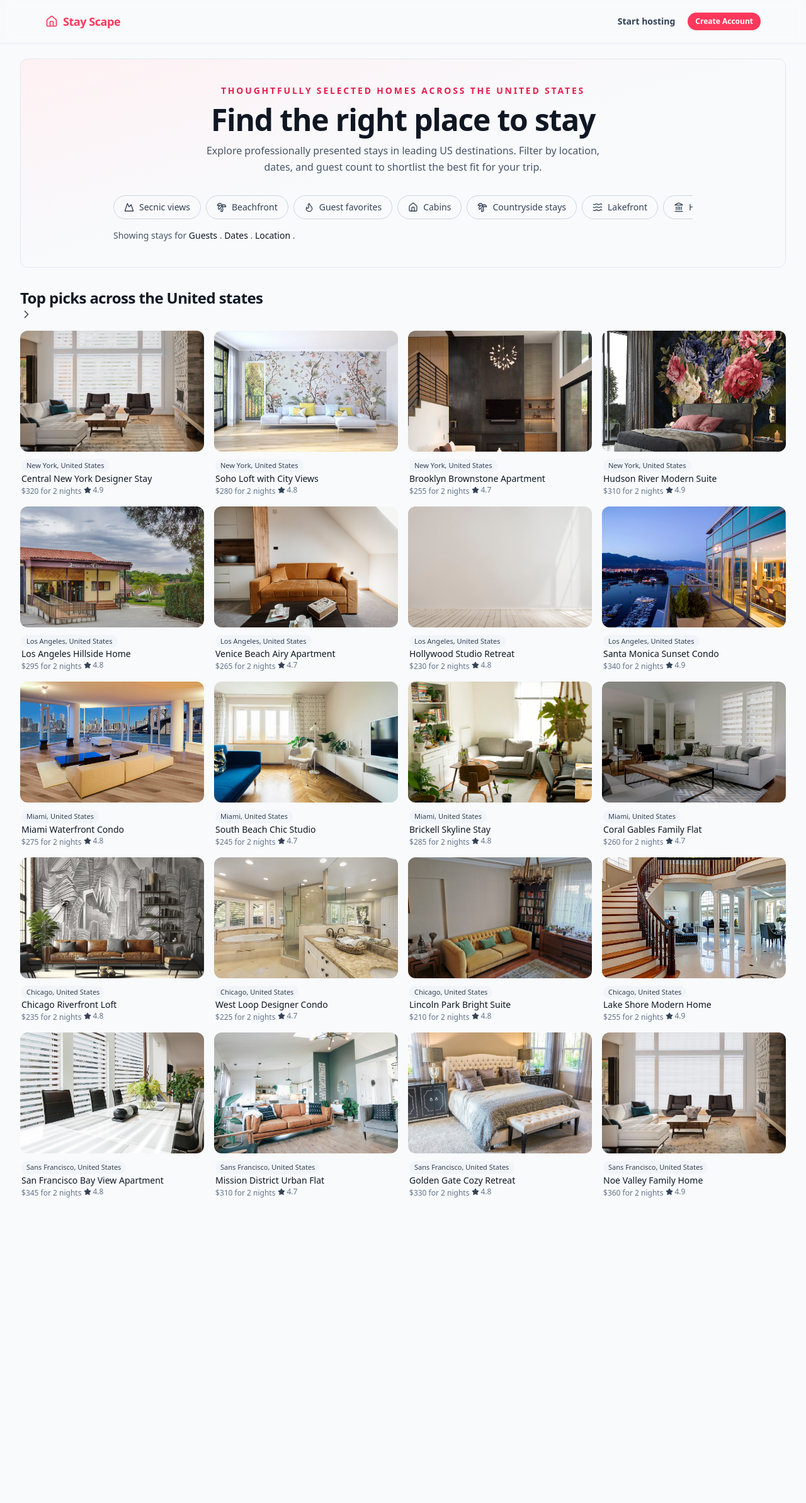
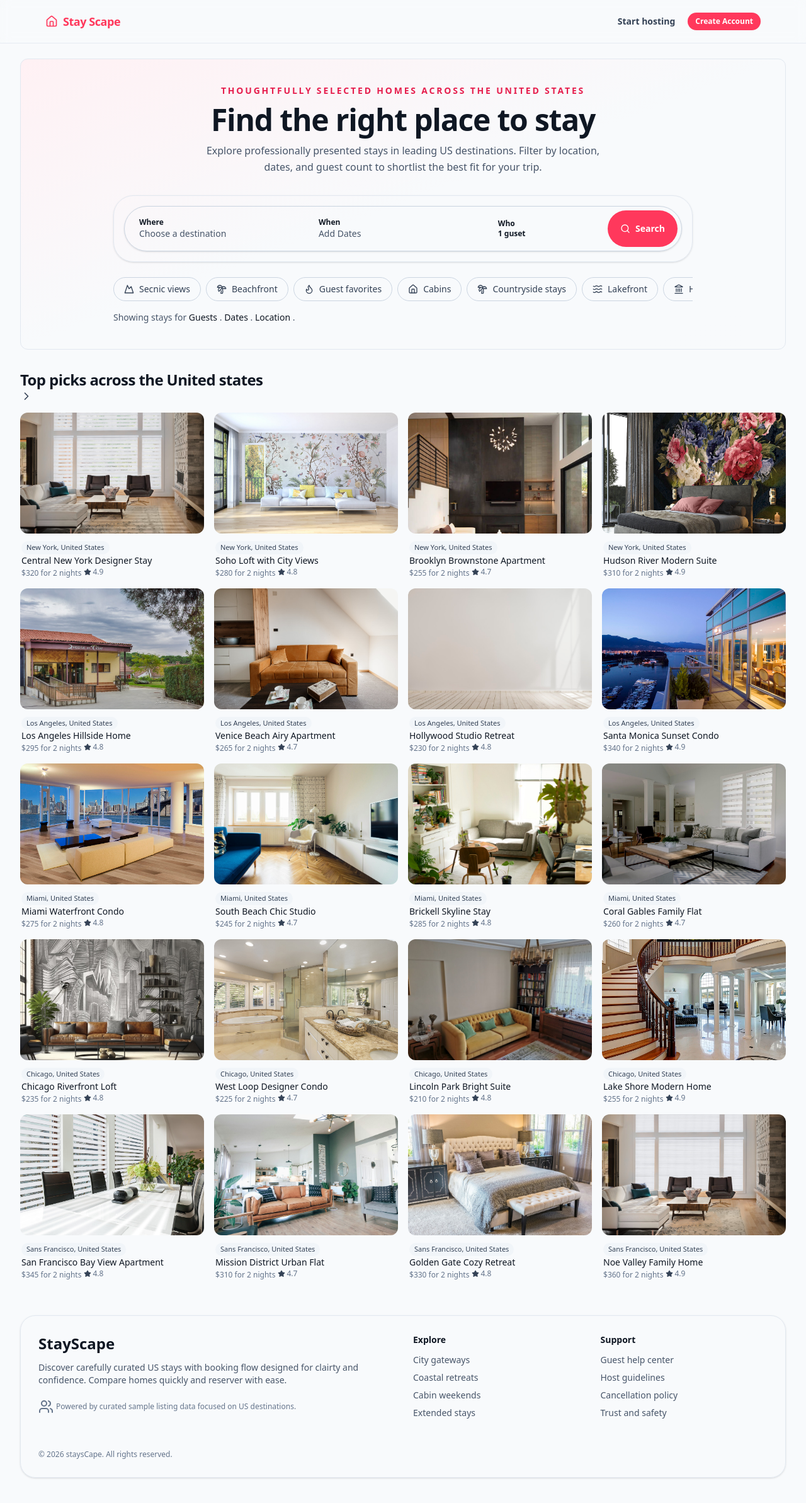
Before and after one commit to ahsangulzar009/air-bnb, a Next.js app: page / in a window 1280 px wide. Shown: the top 2386 px of the page at 63% size. Before the commit the page ends 1950 px from the top, so only its background shows below. Built offline with nearby package versions, Linux system fonts and the light colour scheme; no server answers.

Commit message:
searchbar/and footer is implemented

```diff
--- a/src/app/page.tsx
+++ b/src/app/page.tsx
@@ -1,7 +1,8 @@
 import { fetchDemoProperties } from "@/seed/demo/demo-properties";
-import { ChevronRight, Flame, HomeIcon, Landmark, Mountain, Palmtree, Snowflake, Star, TreePalm, Waves } from "lucide-react";
+import { ChevronRight, Flame, HomeIcon, Landmark, Mountain, Palmtree, Snowflake, Star, TreePalm, Users, Waves } from "lucide-react";
 import Link from "next/link";
 import { SafeImage } from "@/components/safe-image"
+import { HomeSearchbar } from "@/components/home-searchbar";
 
 
 type HomePageProps = {
@@ -101,7 +102,7 @@ export default async function Home({ searchParams }: HomePageProps) {
         </div>
 
         <div className="mx-auto mt-7 max-w-230 md:mt-8">
-          {/* <HomeSearchBar */}
+          <HomeSearchbar/>
         </div>
 
         <div className="mx-auto mt-6 flex max-w-230 items-start justify-between gap-3">
@@ -179,6 +180,44 @@ export default async function Home({ searchParams }: HomePageProps) {
 
         </div>
       </section>
+
+      <footer className="mt-16 rounded-3xl border border-ink-200 bg-surface p-6 shadow-sm md:mt-14 md:p-7">
+        <div className="grid gap-8 md:grid-cols-4">
+          <div className="md:col-span-2">
+            <h3 className="text-2xl font-semibold text-ink-900">StayScape</h3>
+            <p className="mt-3 max-w-xl text-sm text-ink-600">
+              Discover carefully curated US stays with booking flow designed for clairty and confidence. Compare homes quickly and reserver with ease.
+            </p>
+            <p className="mt-5 inline-flex items-center gap-1 text-xs text-ink-500">
+              <Users className="siz-3.5"/>
+              Powered by curated sample listing data focused on US destinations.
+            </p>
+          </div>
+
+          <div>
+            <h4 className="text-sm font-semibold text-ink-900">Explore</h4>
+            <ul className="mt-3 space-y-2 text-sm text-ink-600">
+              <li>City gateways</li>
+              <li>Coastal retreats</li>
+              <li>Cabin weekends</li>
+              <li>Extended stays</li>
+            </ul>
+          </div>
+          <div>
+            <h4 className="text-sm font-semibold text-ink-900">Support</h4>
+            <ul className="mt-3 space-y-2 text-sm text-ink-600">
+              <li>Guest help center</li>
+              <li>Host guidelines</li>
+              <li>Cancellation policy</li>
+              <li>Trust and safety</li>
+            </ul>
+          </div>
+        </div>
+
+        <div className="mt-8 border-ink-200 pt-4 text-xs text-ink-500">
+          &copy; {new Date().getFullYear()} staysCape. All rights reserved.
+        </div>
+      </footer>
     </main>
   );
 }
--- /dev/null
+++ b/src/components/home-searchbar.tsx
@@ -0,0 +1,146 @@
+'use client'
+
+import { toValidate } from "@/lib/date-utils";
+import { format } from "date-fns";
+import { Search } from "lucide-react";
+import { act, useMemo, useRef, useState } from "react";
+import type { DateRange } from "react-day-picker";
+import { useFormStatus } from "react-dom";
+
+
+type HomerSearchbarProps = {
+  initialLocation?: string;
+  initialGuests?: string;
+  initialAdults?: string;
+  initialChildren?: string;
+  initialInfants?: string
+  initialCheckIn?: string;
+  initialCheckOut?: string;
+}
+function SearchSubmitButton() {
+  const { pending } = useFormStatus()
+
+  return (
+    <button
+      className="inline-flex w-full items-center justify-center gap-2 rounded-full bg-brand-500 px-5 py-3 text-sm font-semibold text-white hover:bg-brand-600 disabled:opacity-70 md:w-auto"
+      disabled={pending}
+    >
+      <Search className="size-4" />
+      {pending ? "Searching..." : "Search"}
+    </button>
+  )
+}
+
+export function HomeSearchbar({
+  initialLocation,
+  initialGuests,
+  initialAdults,
+  initialChildren,
+  initialInfants,
+  initialCheckIn,
+  initialCheckOut
+}: HomerSearchbarProps) {
+  const containerRef = useRef<HTMLDivElement>(null)
+  const [activePanel, setActivePanel] = useState<'where' | 'when' | 'who' | null>(null)
+  const [location, setLocation] = useState(initialLocation ?? "")
+  const [adults, setAdults] = useState(Number(initialAdults || initialGuests || 1));
+  const [children, setChildren] = useState(Number(initialChildren || 0))
+  const [infants, setInfants] = useState(Number(initialInfants || 0));
+  const [range, setRange] = useState<DateRange | undefined>({
+    from: toValidate(initialCheckIn),
+    to: toValidate(initialCheckOut)
+  })
+  const [isDesktopViewPort, setIsDesktopViewPort] = useState(false)
+  const totalGuests = adults + children + infants
+  const whenLabel = useMemo(() => {
+    if (!range?.from && !range?.to) return "Add Dates"
+    if (range?.from && range?.to) return `${format(range.from, 'MM d')} - Add`
+    if (range?.from && range?.to) {
+      return `${format(range.from, 'MM d')} - ${format(range.to, 'MM d')}`
+    }
+
+    return 'Add dates'
+  }, [])
+
+  return (
+    <div className="relative rounded-4xl bg-surface p-2.5 shadow-sm md:border md:border-ink-200 md:p-4">
+      {
+        activePanel && (
+          <button
+            type="button"
+            className="fixed inset-0 z-10 bg-ink-900/20 backdrop-blur-[1px]"
+            onClick={() => setActivePanel(null)}
+          />
+        )
+      }
+
+      <form action="" className="rounded-[28px] border border-ink-300 p-2.5 shadow-sm md:rounded-full md:p-1.5">
+        <div className="space-y-2 md:hidden">
+          <button
+            className="w-full rounded-xl border border-ink-200 bg-surface px-4 py-2.5 text-left shadow-sm shadow-ink-900/5 transition hover:bg-ink-100 md:border-transparent md:bg-transparent md:shadow-none"
+            onClick={() => setActivePanel(activePanel === 'where' ? null : 'where')}
+          >
+            <span className="block text-xs font-semibold text-ink-900">Where</span>
+            <span className="block text-sm text-ink-600">{location || "Choose a destination"}</span>
+          </button>
+
+          <button
+            className="w-full rounded-xl border border-ink-200 bg-surface px-4 py-2.5 text-left shadow-sm shadow-ink-900/5 transition hover:bg-ink-100 md:border-transparent md:bg-transparent md:shadow-none"
+            onClick={() => setActivePanel(activePanel === 'when' ? null : 'when')}
+          >
+            <span className="block text-xs font-semibold text-ink-900">When</span>
+            <span className="block text-sm text-ink-600">
+             {whenLabel}
+            </span>
+          </button>
+
+          <button
+            className="w-full rounded-xl border border-ink-200 bg-surface px-4 py-2.5 text-left shadow-sm shadow-ink-900/5 transition hover:bg-ink-100 md:border-transparent md:bg-transparent md:shadow-none"
+            onClick={() => setActivePanel(activePanel === 'who' ? null : 'who')}
+          >
+            <span className="block text-xs font-semibold text-ink-900">Who</span>
+            <span className="block text-xs font-semibold text-ink-900">
+              {totalGuests > 0 ? `${totalGuests} guset${totalGuests > 1 ? 's' : ''}` : "Add travelers"}
+            </span>
+          </button>
+
+          <div className="pt-2">
+            <SearchSubmitButton />
+          </div>
+        </div>
+
+        <div className="hidden gap-1 md:grid md:grid-cols-[1.5fr_1.5fr_1fr_auto]">
+          <button
+            className="w-full rounded-xl border border-ink-200 bg-surface px-4 py-2.5 text-left shadow-sm shadow-ink-900/5 transition hover:bg-ink-100 md:border-transparent md:bg-transparent md:shadow-none"
+            onClick={() => setActivePanel(activePanel === 'where' ? null : 'where')}
+          >
+            <span className="block text-xs font-semibold text-ink-900">Where</span>
+            <span className="block text-sm text-ink-600">{location || "Choose a destination"}</span>
+          </button>
+
+          <button
+            className="w-full rounded-xl border border-ink-200 bg-surface px-4 py-2.5 text-left shadow-sm shadow-ink-900/5 transition hover:bg-ink-100 md:border-transparent md:bg-transparent md:shadow-none"
+            onClick={() => setActivePanel(activePanel === 'when' ? null : 'when')}
+          >
+            <span className="block text-xs font-semibold text-ink-900">When</span>
+            <span className="block text-sm text-ink-600">
+              {whenLabel}
+            </span>
+          </button>
+
+          <button
+            className="w-full rounded-xl border border-ink-200 bg-surface px-4 py-2.5 text-left shadow-sm shadow-ink-900/5 transition hover:bg-ink-100 md:border-transparent md:bg-transparent md:shadow-none"
+            onClick={() => setActivePanel(activePanel === 'who' ? null : 'who')}
+          >
+            <span className="block text-xs font-semibold text-ink-900">Who</span>
+            <span className="block text-xs font-semibold text-ink-900">
+              {totalGuests > 0 ? `${totalGuests} guset${totalGuests > 1 ? 's' : ''}` : "Add travelers"}
+            </span>
+          </button>
+          <SearchSubmitButton />
+        </div>
+      </form>
+    </div>
+  )
+
+}
--- /dev/null
+++ b/src/lib/booking-rules.ts
@@ -0,0 +1,3 @@
+export const PROCESSING_FEE_RATE = 0.08
+export const MAX_INFANTS = 2
+export const MIN_ADULTS = 1;
--- /dev/null
+++ b/src/lib/date-utils.ts
@@ -0,0 +1,6 @@
+export function toValidate(value?: string) {
+  if (!value) return undefined
+  const date = new Date(value)
+  return Number.isNaN(date.getTime()) ? undefined : date
+
+}
--- a/tsconfig.json
+++ b/tsconfig.json
@@ -35,6 +35,7 @@
   "include": [
     "src/**/*.ts",
     ".next/types/**/*.ts",
+    "src/**/*.tsx",
     ".next/dev/types/**/*.ts"
   ],
   "exclude": [
```
